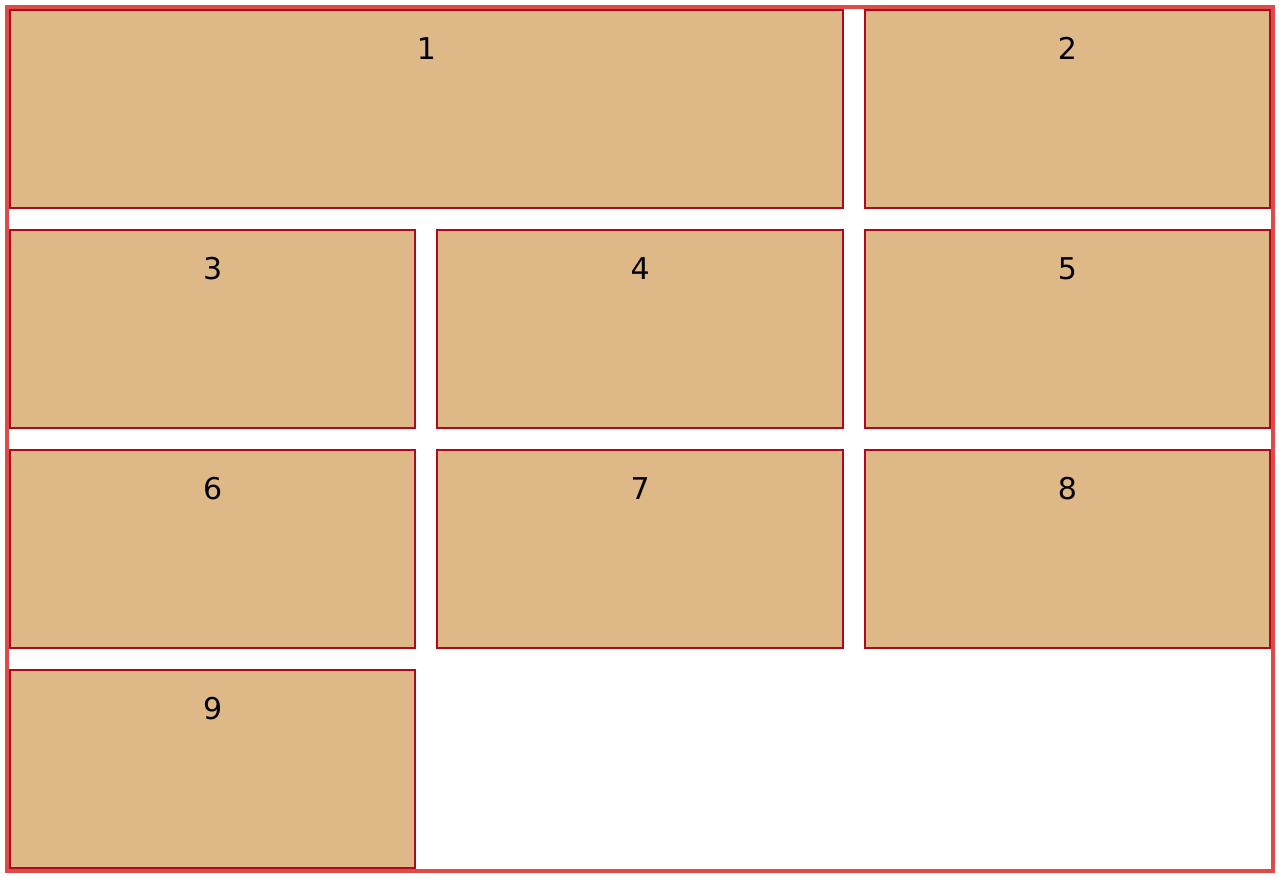
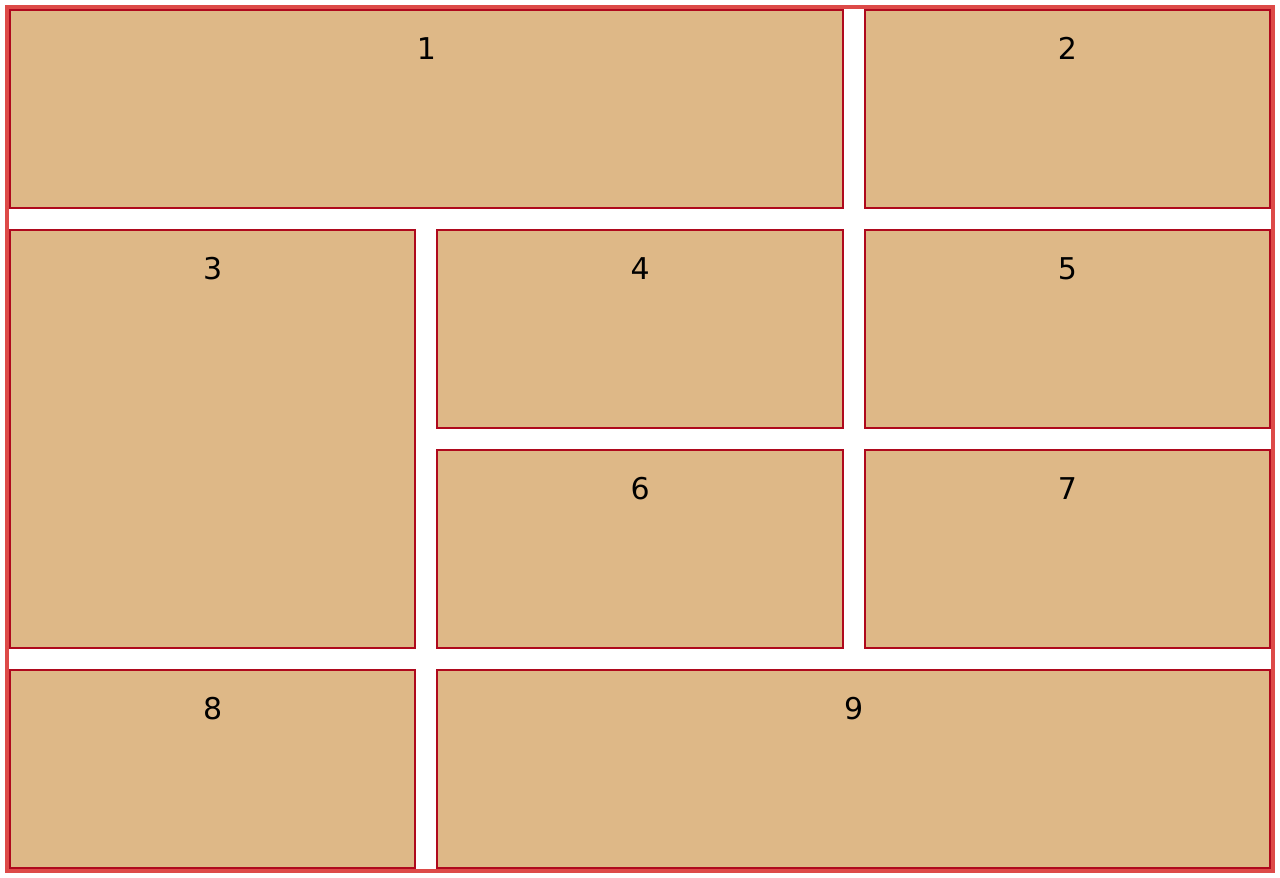
Before and after one commit to fran-rs/gridConCoderhouse, a plain HTML site: page index.html in a window 1280 px wide. Drawn offline with Linux system fonts and the light colour scheme.

Commit message:
se realizó expansión de rows y columns

```diff
--- a/index.html
+++ b/index.html
@@ -16,7 +16,7 @@
       <div>6</div>
       <div>7</div>
       <div>8</div>
-      <div>9</div>
+      <div class="noveno-item">9</div>
     </section>
   </body>
 </html>
--- a/style.css
+++ b/style.css
@@ -30,3 +30,12 @@
   grid-column-end: 3;*/
   grid-column: 1 / 3;
 }
+
+.tercer-item {
+  /*grid-row-start: ;
+     grid-row-end: ;*/
+  grid-row: 2 / 4;
+}
+.noveno-item {
+  grid-column: 2 / 4;
+}
```
